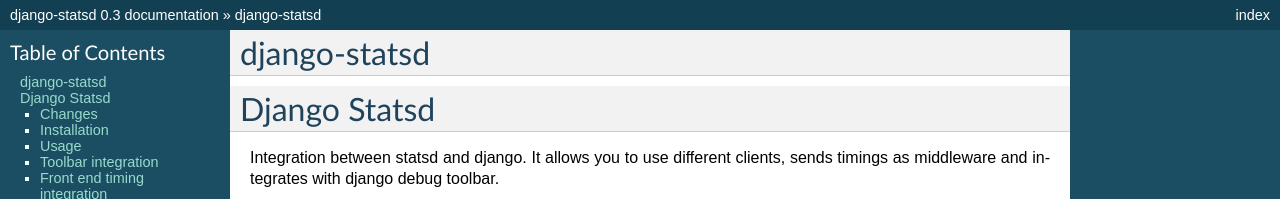
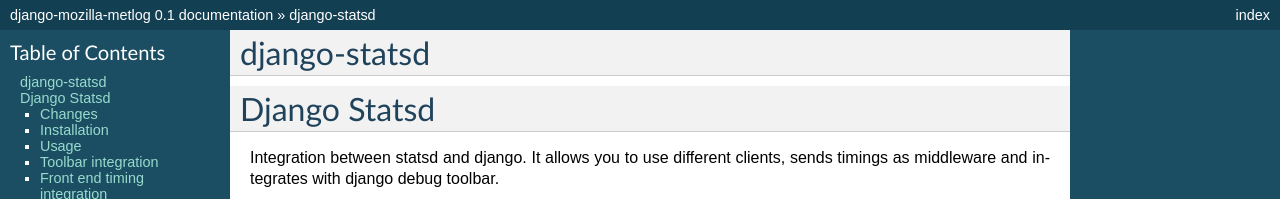
Before and after one commit to django-statsd/django-statsd, a Sphinx documentation site: the page built from docs/index.rst, in a window 1280 px wide and 900 px high. Shown: the top 199 px of the window. Built offline with Sphinx 7.4.7, drawn with Linux system fonts in a browser that asks for light colours; some of the changed text lies outside the part shown.

Commit message:
fixed versioning on the sphinx docs and renamed references of django-statsd to django-mozilla-metlog

```diff
--- a/docs/conf.py
+++ b/docs/conf.py
@@ -1,6 +1,6 @@
 # -*- coding: utf-8 -*-
 #
-# django-statsd documentation build configuration file, created by
+# django-mozilla-metlog documentation build configuration file, created by
 # sphinx-quickstart on Fri Apr 27 17:30:33 2012.
 #
 # This file is execfile()d with the current directory set to its containing dir.
@@ -40,7 +40,7 @@ source_suffix = '.rst'
 master_doc = 'index'
 
 # General information about the project.
-project = u'django-statsd'
+project = u'django-mozilla-metlog'
 copyright = u'2012, Andy McKay'
 
 # The version info for the project you're documenting, acts as replacement for
@@ -48,9 +48,9 @@ copyright = u'2012, Andy McKay'
 # built documents.
 #
 # The short X.Y version.
-version = '0.3'
+version = '0.1'
 # The full version, including alpha/beta/rc tags.
-release = '0.3'
+release = '0.1'
 
 # The language for content autogenerated by Sphinx. Refer to documentation
 # for a list of supported languages.
@@ -164,7 +164,7 @@ html_static_path = ['_static']
 #html_file_suffix = None
 
 # Output file base name for HTML help builder.
-htmlhelp_basename = 'django-statsddoc'
+htmlhelp_basename = 'django-mozilla-metlogdoc'
 
 
 # -- Options for LaTeX output --------------------------------------------------
@@ -183,7 +183,7 @@ latex_elements = {
 # Grouping the document tree into LaTeX files. List of tuples
 # (source start file, target name, title, author, documentclass [howto/manual]).
 latex_documents = [
-  ('index', 'django-statsd.tex', u'django-statsd Documentation',
+  ('index', 'django-mozilla-metlog.tex', u'django-mozilla-metlog Documentation',
    u'Andy McKay', 'manual'),
 ]
 
@@ -213,7 +213,7 @@ latex_documents = [
 # One entry per manual page. List of tuples
 # (source start file, name, description, authors, manual section).
 man_pages = [
-    ('index', 'django-statsd', u'django-statsd Documentation',
+    ('index', 'django-mozilla-metlog', u'django-mozilla-metlog Documentation',
      [u'Andy McKay'], 1)
 ]
 
@@ -227,8 +227,8 @@ man_pages = [
 # (source start file, target name, title, author,
 #  dir menu entry, description, category)
 texinfo_documents = [
-  ('index', 'django-statsd', u'django-statsd Documentation', u'Andy McKay',
-   'django-statsd', 'One line description of project.', 'Miscellaneous'),
+  ('index', 'django-mozilla-metlog', u'django-mozilla-metlog Documentation', u'Andy McKay',
+   'django-mozilla-metlog', 'One line description of project.', 'Miscellaneous'),
 ]
 
 # Documents to append as an appendix to all manuals.
```
